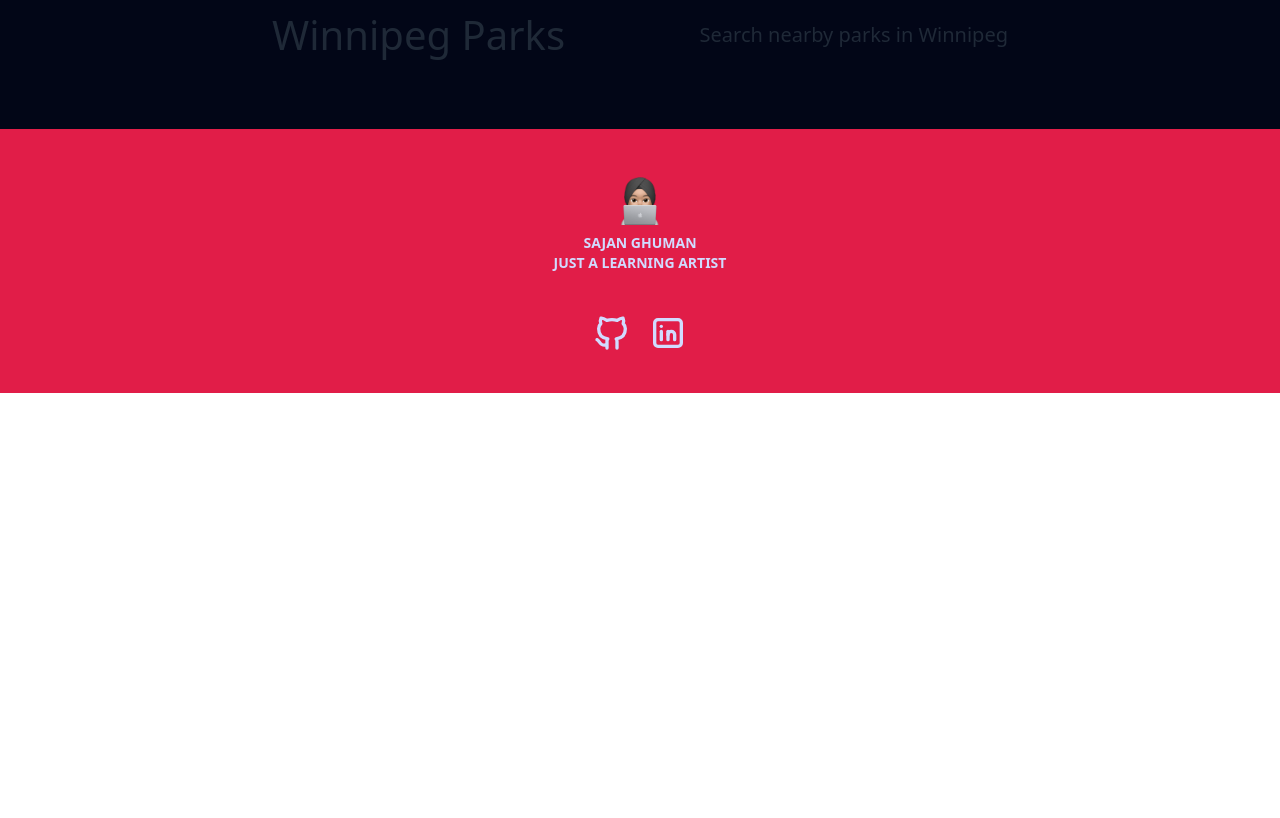
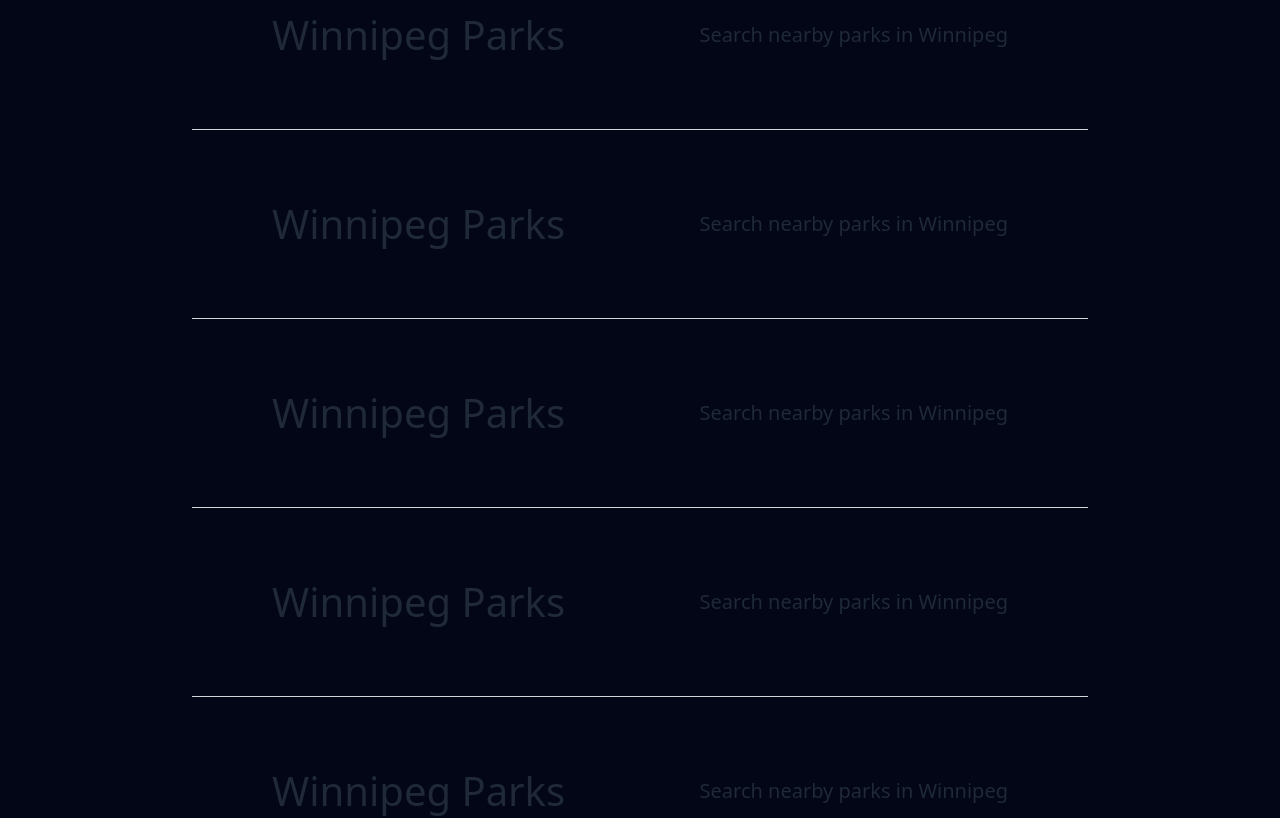
Before and after one commit to SajanGhuman/Portfolio, a Next.js app: page /projects in a window 1280 px wide. Shown: the part 860-1678 px from the top of the page. Before the commit the page ends 1253 px from the top, so only its background shows below. Built offline with nearby package versions, Linux system fonts and the light colour scheme.

Commit message:
Add avatar easter egg

```diff
--- a/app/components/magnetic.jsx
+++ b/app/components/magnetic.jsx
@@ -1,7 +1,7 @@
 import React, { useEffect, useRef } from "react";
 import gsap from "gsap";
 
-export default function index({ children }) {
+export default function Magentic({ children }) {
   const magnetic = useRef(null);
 
   useEffect(() => {
--- a/app/components/navbar.tsx
+++ b/app/components/navbar.tsx
@@ -1,11 +1,14 @@
 "use client";
 import Link from "next/link";
 import { usePathname, useRouter } from "next/navigation";
-import { useEffect } from "react";
+import { useState, useEffect } from "react";
+import Magentic from "./magnetic";
+import styles from "./style.module.scss";
 
 const Navbar = () => {
   const pathname = usePathname();
   const router = useRouter();
+  const [animate, setAnimate] = useState(false);
 
   const handleNavigation = (href: string) => {
     if (pathname === "/projects") {
@@ -25,42 +28,59 @@ const Navbar = () => {
     }
   }, [pathname]);
 
+  const handleClick = () => {
+    setAnimate(true);
+
+    // Reset the animation after it completes
+    setTimeout(() => {
+      setAnimate(false);
+    }, 2000); // Match the duration of the animation (2s in this case)
+  };
+
   return (
     <div
       id="nav"
       className="z-[100] navbar bg-custom-gray w-full h-[50px] flex justify-center fixed top-0 right-0 backdrop-filter backdrop-blur-lg bg-opacity-30 shadow-lg border-b border-white/10"
     >
-      <Link href="/" onClick={() => handleNavigation("#home")}>
       <img
         src="favicon.png"
         alt="favicon image"
         className="w-14 h-14 absolute left-5 cursor-pointer"
+        onClick={handleClick}
       />
-      </Link>
-
+      <div
+        className={`${styles.cloudText} ${animate ? styles.cloudTextShow : ""}`}
+      >
+        SUP!!!
+      </div>
       <div className="text-[20px] hidden md:flex items-center space-x-[50px]">
+        <Magentic>
           <div className="relative group select-none">
             <div
               onClick={() => handleNavigation("#home")}
-            className="cursor-pointer text-gray-500 hover:text-white"
+              className="cursor-pointer text-gray-500 hover:text-custom-rose"
             >
               Homepage
             </div>
-          <span className="absolute left-0 bottom-0 h-[2px] w-full bg-white transform scale-x-0 transition-transform duration-300 group-hover:scale-x-100 origin-left"></span>
+            <span className="absolute left-0 bottom-0 h-[2px] w-full bg-custom-rose transform scale-x-0 transition-transform duration-300 group-hover:scale-x-100 origin-left"></span>
           </div>
+        </Magentic>
+        <Magentic>
           <div className="relative group select-none">
             <div
               onClick={() => handleNavigation("#projects")}
-            className="cursor-pointer text-gray-500 hover:text-white"
+              className="cursor-pointer text-gray-500 hover:text-custom-rose"
             >
               Projects
             </div>
-          <span className="absolute left-0 bottom-0 h-[2px] w-full bg-white transform scale-x-0 transition-transform duration-300 group-hover:scale-x-100 origin-left"></span>
+            <span className="absolute left-0 bottom-0 h-[2px] w-full bg-custom-rose transform scale-x-0 transition-transform duration-300 group-hover:scale-x-100 origin-left"></span>
           </div>
+        </Magentic>
       </div>
 
       {/* Icon Container */}
       <div className="absolute right-14 top-3 flex space-x-6">
+        <Magentic>
           <Link
             href="https://github.com/SajanGhuman"
             target="_blank"
@@ -76,12 +96,14 @@ const Navbar = () => {
               stroke-width="2"
               stroke-linecap="round"
               stroke-linejoin="round"
-            className="icon icon-tabler icons-tabler-outline icon-tabler-brand-github hidden md:block"
+              className="icon icon-tabler icons-tabler-outline icon-tabler-brand-github hidden md:block hover:text-custom-rose"
             >
               <path stroke="none" d="M0 0h24v24H0z" fill="none" />
               <path d="M9 19c-4.3 1.4 -4.3 -2.5 -6 -3m12 5v-3.5c0 -1 .1 -1.4 -.5 -2c2.8 -.3 5.5 -1.4 5.5 -6a4.6 4.6 0 0 0 -1.3 -3.2a4.2 4.2 0 0 0 -.1 -3.2s-1.1 -.3 -3.5 1.3a12.3 12.3 0 0 0 -6.2 0c-2.4 -1.6 -3.5 -1.3 -3.5 -1.3a4.2 4.2 0 0 0 -.1 3.2a4.6 4.6 0 0 0 -1.3 3.2c0 4.6 2.7 5.7 5.5 6c-.6 .6 -.6 1.2 -.5 2v3.5" />
             </svg>{" "}
           </Link>
+        </Magentic>
+        <Magentic>
           <Link
             href="https://www.linkedin.com/in/sajanghuman/"
             target="_blank"
@@ -97,7 +119,7 @@ const Navbar = () => {
               stroke-width="2"
               stroke-linecap="round"
               stroke-linejoin="round"
-            className="icon icon-tabler icons-tabler-outline icon-tabler-brand-linkedin hidden md:block"
+              className="icon icon-tabler icons-tabler-outline icon-tabler-brand-linkedin hidden md:block hover:text-custom-rose"
             >
               <path stroke="none" d="M0 0h24v24H0z" fill="none" />
               <path d="M4 4m0 2a2 2 0 0 1 2 -2h12a2 2 0 0 1 2 2v12a2 2 0 0 1 -2 2h-12a2 2 0 0 1 -2 -2z" />
@@ -107,6 +129,7 @@ const Navbar = () => {
               <path d="M16 16v-3a2 2 0 0 0 -4 0" />
             </svg>{" "}
           </Link>
+        </Magentic>
       </div>
 
       <div className="md:hidden dropdown dropdown-end absolute right-4">
--- a/app/components/projects.tsx
+++ b/app/components/projects.tsx
@@ -12,15 +12,15 @@ const projects = [
     src: "minecraft.jpg",
     color: "#5B8B32",
     desc: "Minecraft clone made in Three JS",
-    website_link:
-      "https://www.linkedin.com/posts/sajanghuman_typescript-threejs-gamedevelopment-activity-7228171617271496704-l0-s?utm_source=share&utm_medium=member_desktop",
+    website_link: "https://minecraft.sajanghuman.com/",
   },
   {
     title: "Cubespace",
     src: "cubespace.jpg",
     desc: "Learn rubicks cube algorithms interactively",
     color: "#E1EFC2",
-    website_link: "https://cubespace.sajanghuman.com/",
+    website_link:
+      "https://cube-space-next-ktvu7anxi-sajan-ghumans-projects.vercel.app/",
   },
   {
     title: "Naruto Sensei",
@@ -28,6 +28,34 @@ const projects = [
     desc: "Talk to a 3D AI-powered chatbot about naruto series",
     color: "#FFE182",
     website_link: "https://naruto.sajanghuman.com/",
+  },
+  {
+    title: "Winnipeg Parks",
+    src: "parks.jpg",
+    desc: "Search nearby parks in Winnipeg",
+    color: "#A020F0",
+    website_link: "https://parks.sajanghuman.com/",
+  },
+  {
+    title: "Winnipeg Parks",
+    src: "parks.jpg",
+    desc: "Search nearby parks in Winnipeg",
+    color: "#A020F0",
+    website_link: "https://parks.sajanghuman.com/",
+  },
+  {
+    title: "Winnipeg Parks",
+    src: "parks.jpg",
+    desc: "Search nearby parks in Winnipeg",
+    color: "#A020F0",
+    website_link: "https://parks.sajanghuman.com/",
+  },
+  {
+    title: "Winnipeg Parks",
+    src: "parks.jpg",
+    desc: "Search nearby parks in Winnipeg",
+    color: "#A020F0",
+    website_link: "https://parks.sajanghuman.com/",
   },
   {
     title: "Winnipeg Parks",
--- a/app/components/style.module.scss
+++ b/app/components/style.module.scss
@@ -29,3 +29,36 @@
   border-radius: 50%;
   top: 100%;
 }
+
+.cloudText {
+  position: absolute;
+  left: 1px;
+  top: -100px;
+  font-size: 50px;
+  font-weight: bold;
+  color: #e11d48;
+  opacity: 0;
+  transform: translateY(0);
+  transition: opacity 1s, transform 1s;
+}
+
+.cloudTextShow {
+  position: absolute;
+  top: 50px;
+  display: block;
+  opacity: 1;
+  transform: translateY(0);
+  animation: cloudMove 2s forwards;
+}
+
+@keyframes cloudMove {
+  0% {
+    opacity: 1;
+    transform: translateY(0);
+  }
+
+  100% {
+    opacity: 0;
+    transform: translateY(-100px);
+  }
+}
```
Lines whose indentation alone changed are shown as unchanged.
